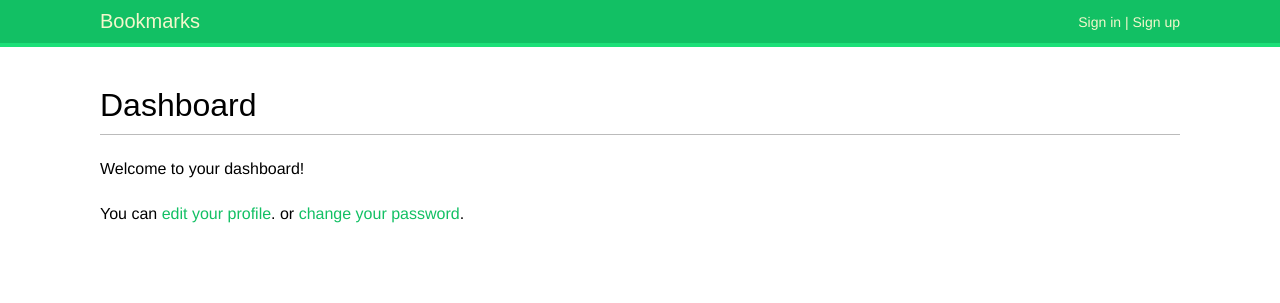
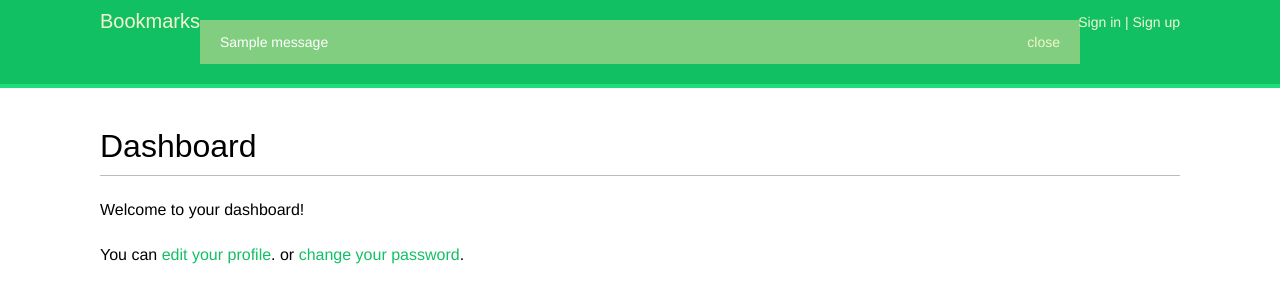
Before and after one commit to jubel-han/django-by-examples, a Django app: template account/templates/account/dashboard.html in a window 1280 px wide. Shown: the top 303 px of the page. Run offline with Django 3.2, Linux system fonts and the light colour scheme; the template is opened without the code that fills it, so the values that code supplies are empty; tables that the repository leaves empty hold one stand-in row (values such as "Sample post"); one stand-in notice (Sample message) is shown; parts of the project's set-up code (start-up, migrations or seed data) failed here and were passed over; some web fonts are replaced.

Commit message:
C:4.7 Using the messages framework

```diff
--- a/account/templates/base.html
+++ b/account/templates/base.html
@@ -33,6 +33,17 @@
             <a href="{% url "register" %}">Sign up</a>
         {% endif %}
     </span>
+
+    {% if messages %}
+    <ul class="messages">
+      {% for message in messages %}
+          <li class="{{ message.tags }}">
+          {{ message|safe }}
+          <a href="#" class="close">close</a>
+          </li>
+      {% endfor %}
+    </ul>
+    {% endif %}
 </div>
 <div id="content">
     {% block content %}
--- a/account/views.py
+++ b/account/views.py
@@ -1,5 +1,6 @@
 from django.http import HttpResponse
 from django.shortcuts import render
+from django.contrib import messages
 from django.contrib.auth import authenticate, login
 from django.contrib.auth.decorators import login_required
 from .forms import LoginForm, UserRegisterForm, UserEditForm, ProfileEditForm
@@ -60,11 +61,13 @@ def edit(request):
         if user_form.is_valid() and profile_form.is_valid():
             user_form.save()
             profile_form.save()
+            messages.success(request, 'Profile updated successfully!')
         # process and save form cleaned data to database
 
     else:
         profile_form = ProfileEditForm(instance=request.user)
         user_form = UserEditForm(instance=request.user)
+        messages.error(request, 'Profile updated failed!')
     return render(request, 'account/edit.html',
                   {'profile_form': profile_form,
                    'user_form': user_form})
```
